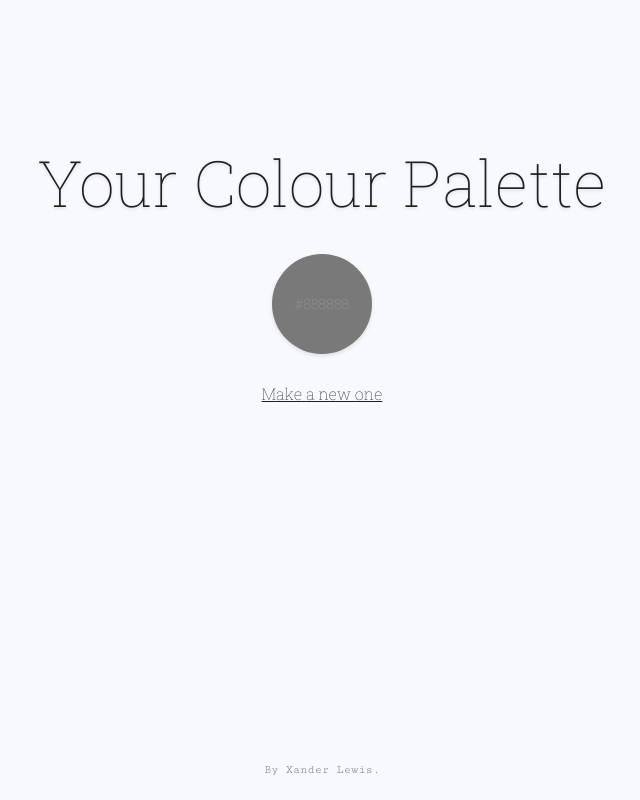
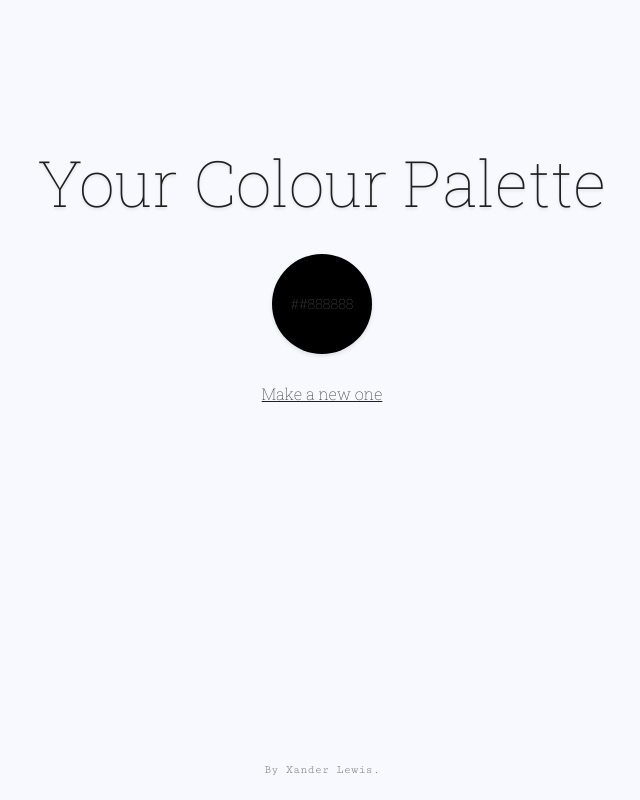
Before and after one commit to xanderlewis/colour-palettes, a Node server app: template views/palette.handlebars in a window 1280 px wide. Shown: the whole page, without its empty margins (318-958 px from the left). Run offline with Node 20, Linux system fonts and the light colour scheme; the template is opened without the code that fills it: most values are stand-ins (such as "Sample title", 1, 10 or a date in 2020); some libraries are stand-ins or nearby versions.

Commit message:
Implement GET request for palettes

```diff
--- a/index.js
+++ b/index.js
@@ -14,11 +14,9 @@
 app.engine('handlebars', handlebars({defaultLayout: 'main'}));
 app.set('view engine', 'handlebars');
 
-// Handle post request (sending colour palette to server)
-app.post('/palette', jsonParser, function (req,res) {
-  const palette = req.body;
-
-  // Respond with dynamically-generated colour palette page (using handlebars as template engine)
+// Handle request for palette
+app.get('/palette/:paletteString', function (req,res) {
+  const palette = paletteUtils.decodePaletteString(req.params.paletteString);
   res.render('palette', {hexColours: palette.map(x => paletteUtils.colourToHex(x))});
 });
 
--- a/palette-utils.js
+++ b/palette-utils.js
@@ -6,7 +6,17 @@
     } else {
       return total
     }
-  }, '#');
+  }, '');
+}
+
+function hexToColour(hexString) {
+  console.log(hexString);
+  var colour = [];
+  for (let i = 0; i < hexString.length; i += 2) {
+    colour.push(parseInt(hexString.slice(i, i+2), 16));
+    console.log(colour);
+  }
+  return colour;
 }
 
 function colourToRGBAString(colour) {
@@ -23,7 +33,16 @@
   }, 'rgba(');
 }
 
+function decodePaletteString(paletteString) {
+  var palette = [];
+  for (let i = 0; i < paletteString.length; i += 6) {
+    palette.push(hexToColour(paletteString.slice(i, i+6)));
+  }
+  return palette;
+}
+
 module.exports = {
   colourToHex: colourToHex,
-  colourToRGBAString: colourToRGBAString
+  colourToRGBAString: colourToRGBAString,
+  decodePaletteString: decodePaletteString
 };
--- a/views/palette.handlebars
+++ b/views/palette.handlebars
@@ -11,9 +11,9 @@
               <feBlend in="SourceGraphic" in2="blurOut" mode="normal"/>
             </filter>
           </defs>
-          <circle r="50" cx="50%" cy="50%" fill="{{this}}"></circle>
+          <circle r="50" cx="50%" cy="50%" fill="#{{this}}"></circle>
           <circle class="circle-shadow" r="50" cx="50%" cy="50%" fill="black" filter="url(#f1)"></circle>
-          <text class="colour-label" x="50%" y="55%" text-anchor="middle" fill="#f8f8ff">{{this}}</text>
+          <text class="colour-label" x="50%" y="55%" text-anchor="middle" fill="#f8f8ff">#{{this}}</text>
         </svg>
       </li>
     {{/each}}
```
Also changed, not shown: public/colours.js (+11 -0 lines), public/script.js (+8 -14 lines).
